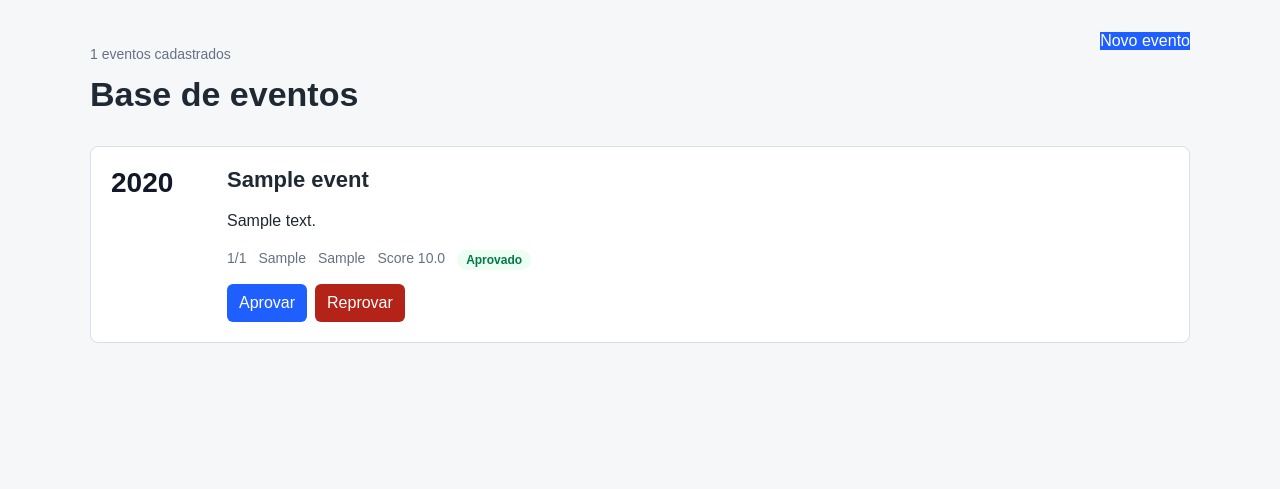
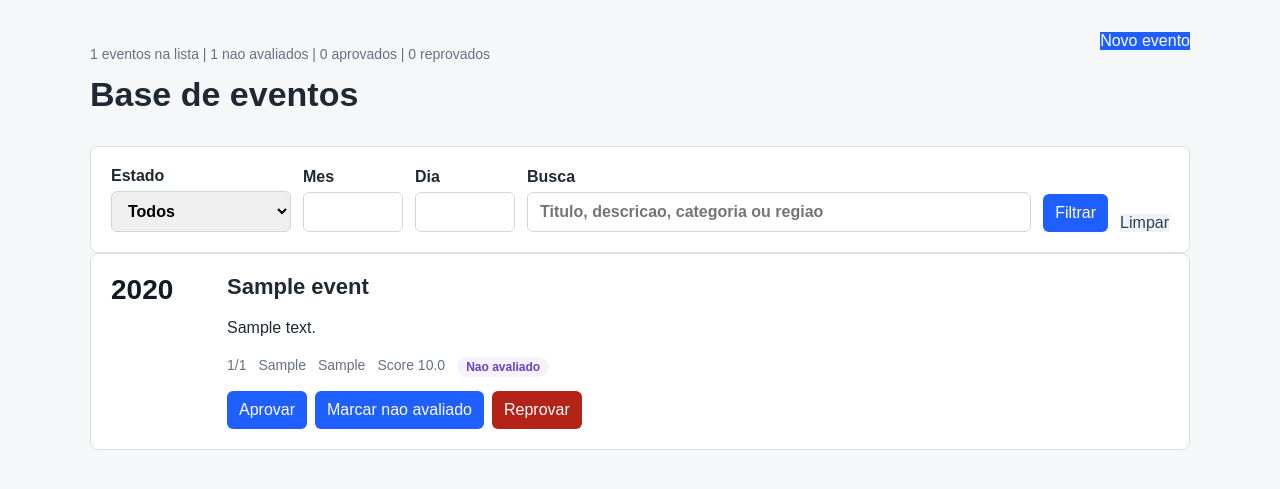
Before and after one commit to gpansanato/possibilismos, a PHP site: page /admin/events.php in a window 1280 px wide. Shown: the part 219-708 px from the top of the page. Run offline with PHP 8.4, Linux system fonts and the light colour scheme; the visitor is signed in with stand-in values (Sample User, id 1); tables that the repository leaves empty hold one stand-in row (values such as "Sample post").

Commit message:
Add event review states and filters

```diff
--- a/admin/dashboard.php
+++ b/admin/dashboard.php
@@ -45,7 +45,11 @@ render_page_start('Painel administrativo', 'dashboard', 'admin', 'Atalhos de ope
                     <h2><?= h($item['title']) ?></h2>
                     <p><?= h($item['description']) ?></p>
                     <p class="context"><?= h($item['context_summary']) ?></p>
-                    <p class="meta">Status: <?= h($item['status']) ?> | Score: <?= h(number_format((float) $item['score'], 1)) ?></p>
+                    <p class="meta">
+                        Publicacao: <?= h($item['status']) ?> |
+                        Evento: <?= h(event_review_status_label($item['review_status'])) ?> |
+                        Score: <?= h(number_format((float) $item['score'], 1)) ?>
+                    </p>
                     <form method="post" action="/admin/update-ranking.php">
                         <input type="hidden" name="id" value="<?= h($item['id']) ?>">
                         <button name="status" value="approved" type="submit">Aprovar</button>
--- a/admin/event-new.php
+++ b/admin/event-new.php
@@ -5,8 +5,8 @@ require_admin();
 if ($_SERVER['REQUEST_METHOD'] === 'POST') {
     $stmt = db()->prepare(
         'INSERT INTO events
-         (event_month, event_day, year, title, description, category, region, source_url, base_score, active, created_at)
-         VALUES (?, ?, ?, ?, ?, ?, ?, ?, ?, 1, NOW())'
+         (event_month, event_day, year, title, description, category, region, source_url, base_score, review_status, active, created_at)
+         VALUES (?, ?, ?, ?, ?, ?, ?, ?, ?, "pending", 0, NOW())'
     );
     $stmt->execute([
         (int) $_POST['event_month'],
@@ -23,7 +23,7 @@ if ($_SERVER['REQUEST_METHOD'] === 'POST') {
     redirect('/admin/events.php');
 }
 
-render_page_start('Novo evento historico', 'event-new', 'admin', 'Cadastro manual de um evento para compor a base historica.');
+render_page_start('Novo evento historico', 'event-new', 'admin', 'Cadastro manual de um evento. Todo novo evento entra como nao avaliado.');
 ?>
     <section class="panel">
         <h1>Dados do evento</h1>
--- a/admin/events.php
+++ b/admin/events.php
@@ -2,15 +2,84 @@
 require_once __DIR__ . '/../app/bootstrap.php';
 require_admin();
 
-$events = db()->query('SELECT * FROM events ORDER BY event_month, event_day, active DESC, year')->fetchAll();
+$status = $_GET['status'] ?? 'all';
+$month = $_GET['month'] ?? '';
+$day = $_GET['day'] ?? '';
+$search = trim($_GET['q'] ?? '');
+
+$where = [];
+$params = [];
+
+if (in_array($status, ['pending', 'approved', 'rejected'], true)) {
+    $where[] = 'review_status = ?';
+    $params[] = $status;
+}
+
+if ($month !== '') {
+    $where[] = 'event_month = ?';
+    $params[] = (int) $month;
+}
+
+if ($day !== '') {
+    $where[] = 'event_day = ?';
+    $params[] = (int) $day;
+}
+
+if ($search !== '') {
+    $where[] = '(title LIKE ? OR description LIKE ? OR category LIKE ? OR region LIKE ?)';
+    $term = '%' . $search . '%';
+    array_push($params, $term, $term, $term, $term);
+}
+
+$sql = 'SELECT * FROM events';
+if ($where) {
+    $sql .= ' WHERE ' . implode(' AND ', $where);
+}
+$sql .= ' ORDER BY event_month, event_day, FIELD(review_status, "pending", "approved", "rejected"), year';
+
+$stmt = db()->prepare($sql);
+$stmt->execute($params);
+$events = $stmt->fetchAll();
+
+$counts = db()->query(
+    'SELECT review_status, COUNT(*) total FROM events GROUP BY review_status'
+)->fetchAll();
+$countByStatus = ['pending' => 0, 'approved' => 0, 'rejected' => 0];
+foreach ($counts as $row) {
+    $countByStatus[$row['review_status']] = (int) $row['total'];
+}
+
 render_page_start('Eventos historicos', 'events', 'admin', 'Listagem completa da base historica usada pela selecao diaria.');
 ?>
     <section class="section-heading">
         <div>
-            <p class="eyebrow"><?= count($events) ?> eventos cadastrados</p>
+            <p class="eyebrow">
+                <?= count($events) ?> eventos na lista |
+                <?= h((string) $countByStatus['pending']) ?> nao avaliados |
+                <?= h((string) $countByStatus['approved']) ?> aprovados |
+                <?= h((string) $countByStatus['rejected']) ?> reprovados
+            </p>
             <h2>Base de eventos</h2>
         </div>
         <a class="button" href="/admin/event-new.php">Novo evento</a>
+    </section>
+
+    <section class="panel">
+        <form class="filter-form" method="get">
+            <label>Estado
+                <select name="status">
+                    <option value="all" <?= $status === 'all' ? 'selected' : '' ?>>Todos</option>
+                    <option value="pending" <?= $status === 'pending' ? 'selected' : '' ?>>Nao avaliados</option>
+                    <option value="approved" <?= $status === 'approved' ? 'selected' : '' ?>>Aprovados</option>
+                    <option value="rejected" <?= $status === 'rejected' ? 'selected' : '' ?>>Reprovados</option>
+                </select>
+            </label>
+            <label>Mes <input type="number" name="month" min="1" max="12" value="<?= h($month) ?>"></label>
+            <label>Dia <input type="number" name="day" min="1" max="31" value="<?= h($day) ?>"></label>
+            <label>Busca <input name="q" value="<?= h($search) ?>" placeholder="Titulo, descricao, categoria ou regiao"></label>
+            <button type="submit">Filtrar</button>
+            <a class="button button-secondary" href="/admin/events.php">Limpar</a>
+        </form>
     </section>
 
     <section class="list">
@@ -25,14 +94,15 @@ render_page_start('Eventos historicos', 'events', 'admin', 'Listagem completa da
                         <span><?= h($event['category']) ?></span>
                         <span><?= h($event['region']) ?></span>
                         <span>Score <?= h(number_format((float) $event['base_score'], 1)) ?></span>
-                        <span class="status-badge <?= (int) $event['active'] === 1 ? 'is-approved' : 'is-rejected' ?>">
-                            <?= (int) $event['active'] === 1 ? 'Aprovado' : 'Reprovado' ?>
+                        <span class="status-badge <?= h(event_review_status_class($event['review_status'])) ?>">
+                            <?= h(event_review_status_label($event['review_status'])) ?>
                         </span>
                     </div>
                     <form class="actions" method="post" action="/admin/update-event-status.php">
                         <input type="hidden" name="id" value="<?= h((string) $event['id']) ?>">
-                        <button name="active" value="1" type="submit">Aprovar</button>
-                        <button class="danger" name="active" value="0" type="submit">Reprovar</button>
+                        <button name="review_status" value="approved" type="submit">Aprovar</button>
+                        <button name="review_status" value="pending" type="submit">Marcar nao avaliado</button>
+                        <button class="danger" name="review_status" value="rejected" type="submit">Reprovar</button>
                     </form>
                 </div>
             </article>
--- a/admin/run.php
+++ b/admin/run.php
@@ -24,9 +24,9 @@ render_page_start('Rodar selecao diaria', 'run', 'admin', 'Executa coleta da int
             <button type="submit">Executar agora</button>
         </form>
         <?php if ($error): ?><p><?= h($error) ?></p><?php endif; ?>
-        <p>Eventos cadastrados para hoje: <?= h((string) $eventsAfter) ?></p>
+        <p>Eventos aprovados para hoje: <?= h((string) $eventsAfter) ?></p>
         <?php if ($result !== null): ?>
-            <p><?= count($result) ?> eventos ranqueados. Antes da coleta havia <?= h((string) $eventsBefore) ?> eventos.</p>
+            <p><?= count($result) ?> eventos ranqueados. Antes da coleta havia <?= h((string) $eventsBefore) ?> eventos aprovados.</p>
         <?php endif; ?>
     </section>
 <?php render_page_end(); ?>
--- a/app/bootstrap.php
+++ b/app/bootstrap.php
@@ -15,3 +15,5 @@ if (session_status() === PHP_SESSION_NONE) {
     session_name($config['admin']['session_name']);
     session_start();
 }
+
+ensure_event_review_status_schema();
--- a/app/db.php
+++ b/app/db.php
@@ -25,3 +25,27 @@ function db(): PDO
 
     return $pdo;
 }
+
+function ensure_event_review_status_schema(): void
+{
+    static $checked = false;
+    if ($checked) {
+        return;
+    }
+
+    $pdo = db();
+    $stmt = $pdo->query("SHOW COLUMNS FROM events LIKE 'review_status'");
+    if (!$stmt->fetch()) {
+        $pdo->exec(
+            "ALTER TABLE events
+             ADD COLUMN review_status ENUM('pending', 'approved', 'rejected') NOT NULL DEFAULT 'pending' AFTER base_score"
+        );
+        $pdo->exec(
+            "UPDATE events
+             SET review_status = CASE WHEN active = 1 THEN 'approved' ELSE 'rejected' END"
+        );
+        $pdo->exec("CREATE INDEX idx_events_review_status ON events (review_status)");
+    }
+
+    $checked = true;
+}
--- a/app/events.php
+++ b/app/events.php
@@ -3,7 +3,7 @@
 function events_for_day(int $month, int $day): array
 {
     $stmt = db()->prepare(
-        'SELECT * FROM events WHERE event_month = ? AND event_day = ? AND active = 1 ORDER BY base_score DESC, year ASC'
+        'SELECT * FROM events WHERE event_month = ? AND event_day = ? AND review_status = "approved" ORDER BY base_score DESC, year ASC'
     );
     $stmt->execute([$month, $day]);
 
@@ -12,19 +12,42 @@ function events_for_day(int $month, int $day): array
 
 function events_count_for_day(int $month, int $day): int
 {
-    $stmt = db()->prepare('SELECT COUNT(*) FROM events WHERE event_month = ? AND event_day = ? AND active = 1');
+    $stmt = db()->prepare('SELECT COUNT(*) FROM events WHERE event_month = ? AND event_day = ? AND review_status = "approved"');
     $stmt->execute([$month, $day]);
 
     return (int) $stmt->fetchColumn();
 }
 
+function event_review_status_label(string $status): string
+{
+    return [
+        'pending' => 'Nao avaliado',
+        'approved' => 'Aprovado',
+        'rejected' => 'Reprovado',
+    ][$status] ?? 'Nao avaliado';
+}
+
+function event_review_status_class(string $status): string
+{
+    return [
+        'pending' => 'is-pending',
+        'approved' => 'is-approved',
+        'rejected' => 'is-rejected',
+    ][$status] ?? 'is-pending';
+}
+
+function event_active_from_review_status(string $status): int
+{
+    return $status === 'approved' ? 1 : 0;
+}
+
 function published_rankings_for_date(string $runDate): array
 {
     $stmt = db()->prepare(
-        'SELECT r.*, e.year, e.title, e.description, e.category, e.region, e.source_url
+        'SELECT r.*, e.year, e.title, e.description, e.category, e.region, e.source_url, e.review_status
          FROM daily_rankings r
          JOIN events e ON e.id = r.event_id
-         WHERE r.run_date = ? AND r.status = "approved"
+         WHERE r.run_date = ? AND r.status = "approved" AND e.review_status = "approved"
          ORDER BY r.score DESC, r.id ASC'
     );
     $stmt->execute([$runDate]);
@@ -35,7 +58,7 @@ function published_rankings_for_date(string $runDate): array
 function rankings_for_date(string $runDate): array
 {
     $stmt = db()->prepare(
-        'SELECT r.*, e.year, e.title, e.description, e.category, e.region, e.source_url
+        'SELECT r.*, e.year, e.title, e.description, e.category, e.region, e.source_url, e.review_status
          FROM daily_rankings r
          JOIN events e ON e.id = r.event_id
          WHERE r.run_date = ?
--- a/app/sources.php
+++ b/app/sources.php
@@ -127,8 +127,8 @@ function save_wikimedia_event(array $event, int $month, int $day, string $langua
 
     $stmt = db()->prepare(
         'INSERT INTO events
-         (event_month, event_day, year, title, description, category, region, source_url, base_score, active, created_at)
-         VALUES (?, ?, ?, ?, ?, ?, ?, ?, ?, 1, NOW())'
+         (event_month, event_day, year, title, description, category, region, source_url, base_score, review_status, active, created_at)
+         VALUES (?, ?, ?, ?, ?, ?, ?, ?, ?, "pending", 0, NOW())'
     );
 
     $stmt->execute([
--- a/cron/daily.php
+++ b/cron/daily.php
@@ -20,8 +20,8 @@ try {
     echo json_encode([
         'ok' => true,
         'count' => count($items),
-        'events_before' => $eventsBefore,
-        'events_after' => $eventsAfter,
+        'approved_events_before' => $eventsBefore,
+        'approved_events_after' => $eventsAfter,
         'date' => $today['date'],
     ]);
 } catch (Throwable $e) {
--- a/public/style.css
+++ b/public/style.css
@@ -204,6 +204,13 @@ a {
     margin-top: 14px;
 }
 
+.filter-form {
+    display: grid;
+    grid-template-columns: 180px 100px 100px minmax(220px, 1fr) auto auto;
+    align-items: end;
+    gap: 12px;
+}
+
 .status-badge {
     display: inline-flex;
     align-items: center;
@@ -216,6 +223,11 @@ a {
 .status-badge.is-approved {
     color: #027a48;
     background: #ecfdf3;
+}
+
+.status-badge.is-pending {
+    color: #6941c6;
+    background: #f4f3ff;
 }
 
 .status-badge.is-rejected {
@@ -262,6 +274,11 @@ button,
     cursor: pointer;
 }
 
+.button-secondary {
+    color: #344054;
+    background: #eef2f6;
+}
+
 .danger {
     background: #b42318;
 }
@@ -303,6 +320,10 @@ button,
         grid-template-columns: 1fr;
     }
 
+    .filter-form {
+        grid-template-columns: 1fr;
+    }
+
     .year {
         margin-bottom: 12px;
     }
--- a/sql/schema.sql
+++ b/sql/schema.sql
@@ -17,9 +17,11 @@ CREATE TABLE events (
     region VARCHAR(120) NOT NULL,
     source_url VARCHAR(500) NULL,
     base_score DECIMAL(5,2) NOT NULL DEFAULT 50.00,
-    active TINYINT(1) NOT NULL DEFAULT 1,
+    review_status ENUM('pending', 'approved', 'rejected') NOT NULL DEFAULT 'pending',
+    active TINYINT(1) NOT NULL DEFAULT 0,
     created_at DATETIME NOT NULL,
     INDEX idx_events_day (event_month, event_day),
+    INDEX idx_events_review_status (review_status),
     INDEX idx_events_active (active)
 ) ENGINE=InnoDB DEFAULT CHARSET=utf8mb4 COLLATE=utf8mb4_unicode_ci;
 
```
Also changed, not shown: admin/update-event-status.php (+4 -4 lines), sql/seed.sql (+6 -6 lines), README.md, sql/migrations/2026_05_22_event_review_status.sql (added).
